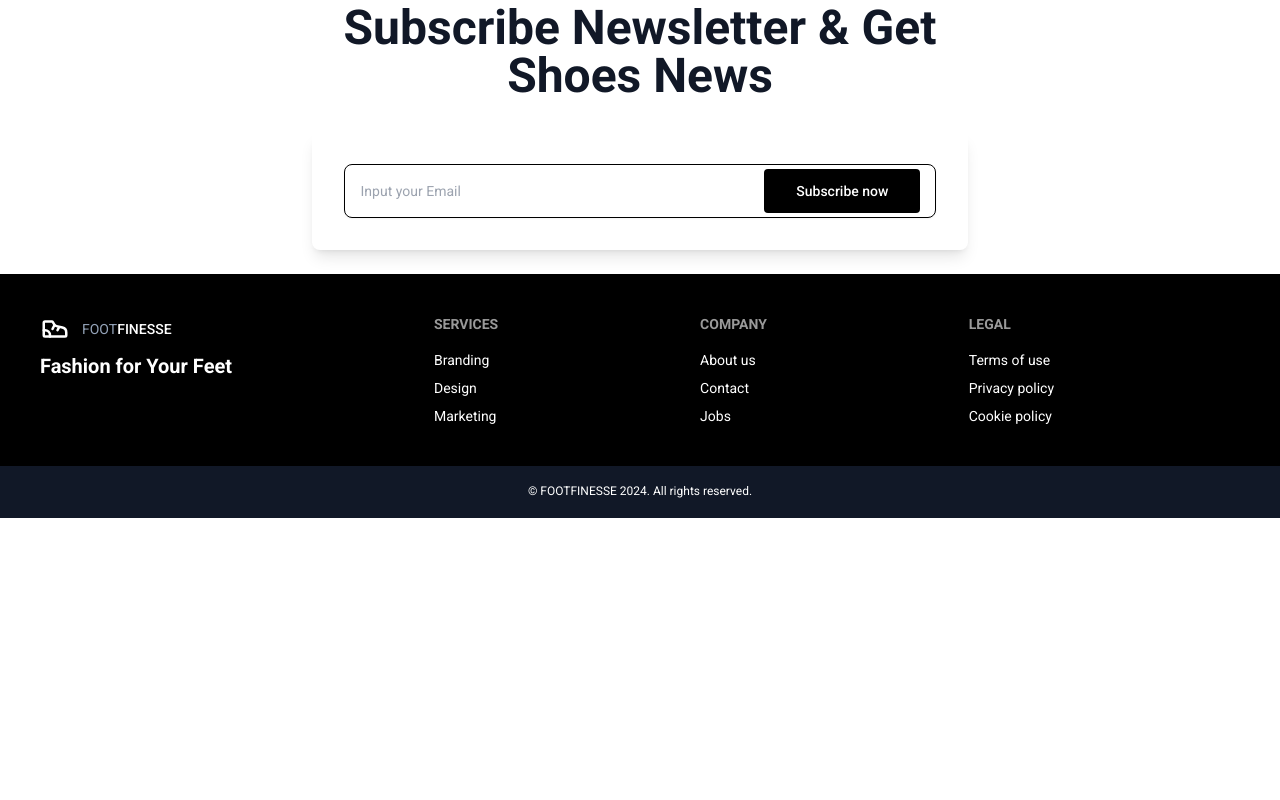
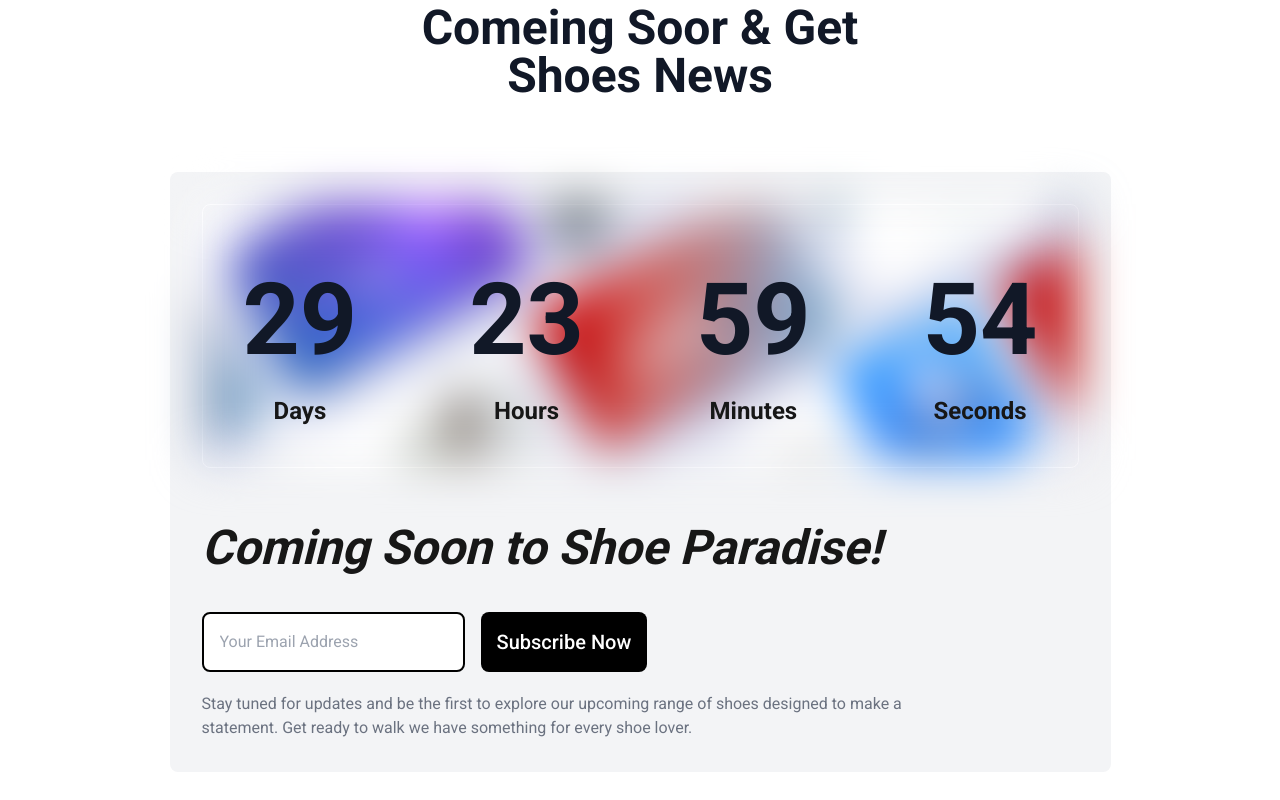
Before and after one commit to EngrMunir/Foot-Finesse, a Next.js app: page / in a window 1280 px wide. Shown: the part 4140-4940 px from the top of the page. Before the commit the page ends 4658 px from the top, so only its background shows below. Built offline with nearby package versions, Linux system fonts and the light colour scheme; no server answers; the database is empty.

Commit message:
add: countdown

```diff
--- a/src/app/coming-soon/page.tsx
+++ b/src/app/coming-soon/page.tsx
@@ -1,105 +1,12 @@
 'use client';
-import React, { useEffect, useState } from 'react';
 
-interface TimeLeft {
-  days: number;
-  hours: number;
-  minutes: number;
-  seconds: number;
-}
 
 function ComingSoon(): JSX.Element {
-  const getInitialTime = (): TimeLeft => {
-    const totalSeconds = 30 * 24 * 60 * 60; // 30 days in seconds
-    const days = Math.floor(totalSeconds / (24 * 60 * 60));
-    const hours = Math.floor((totalSeconds % (24 * 60 * 60)) / (60 * 60));
-    const minutes = Math.floor((totalSeconds % (60 * 60)) / 60);
-    const seconds = totalSeconds % 60;
 
-    return { days, hours, minutes, seconds };
-  };
-
-  const [timeLeft, setTimeLeft] = useState<TimeLeft>(getInitialTime());
-
-  useEffect(() => {
-    const timer = setInterval(() => {
-      setTimeLeft((prevTime) => {
-        const totalSeconds =
-          prevTime.days * 24 * 60 * 60 +
-          prevTime.hours * 60 * 60 +
-          prevTime.minutes * 60 +
-          prevTime.seconds;
-
-        if (totalSeconds <= 0) {
-          clearInterval(timer); // Stop timer when it reaches zero
-          return prevTime;
-        }
-
-        const newTotalSeconds = totalSeconds - 1;
-        const days = Math.floor(newTotalSeconds / (24 * 60 * 60));
-        const hours = Math.floor((newTotalSeconds % (24 * 60 * 60)) / (60 * 60));
-        const minutes = Math.floor((newTotalSeconds % (60 * 60)) / 60);
-        const seconds = newTotalSeconds % 60;
-
-        return { days, hours, minutes, seconds };
-      });
-    }, 1000);
-
-    return () => clearInterval(timer);
-  }, []);
 
   return (
     <>
-      <div className='container mx-auto mt-28'>
-        <p className='mb-14 text-center text-[100px] font-bold italic'>Coming Soon</p>
-        <div className='flex max-w-5xl items-center justify-center space-x-28 rounded-lg bg-gray-100 p-10 text-[100px] font-extrabold'>
-          {/* Days */}
-          <div className='flex flex-col items-center'>
-            <span className='outline-text'>{timeLeft.days}</span>
-            <span className='text-2xl'>Days</span>
-          </div>
 
-          {/* Hours */}
-          <div className='flex flex-col items-center'>
-            <span className='outline-text'>{timeLeft.hours}</span>
-            <span className='text-2xl'>Hours</span>
-          </div>
-
-          {/* Minutes */}
-          <div className='flex flex-col items-center'>
-            <span className='outline-text'>{timeLeft.minutes}</span>
-            <span className='text-2xl'>Minutes</span>
-          </div>
-
-          {/* Seconds */}
-          <div className='flex flex-col items-center'>
-            <span className='outline-text'>{timeLeft.seconds}</span>
-            <span className='text-2xl'>Seconds</span>
-          </div>
-        </div>
-
-        {/* last section */}
-        <div className='mt-14'>
-          <p className='text-5xl font-semibold italic'>Coming Soon to Shoe Paradise!</p>
-          {/* subscribe now */}
-          <div className='mt-10 flex w-full items-center gap-4'>
-            <input
-              className='w-[30%] rounded-lg border-[2px] border-primary px-4 py-4 focus:outline-none'
-              placeholder='Your Email Address'
-              type='email'
-              name=''
-              id=''
-            />
-            <button className='rounded-lg bg-primary px-4 py-4 text-xl font-medium text-white'>
-              Subscribe Now
-            </button>
-          </div>
-          <p className='mt-5 text-gray-500'>
-            Stay tuned for updates and be the first to explore our upcoming range of shoes designed
-            to make a <br /> statement. Get ready to walk we have something for every shoe lover.
-          </p>
-        </div>
-      </div>
     </>
   );
 }
--- a/src/components/CompareSection/Compare.tsx
+++ b/src/components/CompareSection/Compare.tsx
@@ -10,7 +10,7 @@ import { CartContext } from "@/providers/CartProvider";
 
 
 const Compare = () => {
-    const {getComparedShoes, removeShoe}:any=useContext(CartContext)
+    const {getComparedShoes, removeShoe}:any =useContext(CartContext)
     const shoes =getComparedShoes()
     console.log(shoes)
     return (
--- a/src/components/NewsLetter/NewsLetter.tsx
+++ b/src/components/NewsLetter/NewsLetter.tsx
@@ -1,45 +1,135 @@
 'use client';
 import toast from 'react-hot-toast';
+import React, { useEffect, useState } from 'react';
+import Image from 'next/image';
+import bgCover from "../../../public/assets/foot.png"
+
+interface TimeLeft {
+  days: number;
+  hours: number;
+  minutes: number;
+  seconds: number;
+}
 
 const NewsLetter = () => {
+  const getInitialTime = (): TimeLeft => {
+    const totalSeconds = 30 * 24 * 60 * 60; // 30 days in seconds
+    const days = Math.floor(totalSeconds / (24 * 60 * 60));
+    const hours = Math.floor((totalSeconds % (24 * 60 * 60)) / (60 * 60));
+    const minutes = Math.floor((totalSeconds % (60 * 60)) / 60);
+    const seconds = totalSeconds % 60;
+
+    return { days, hours, minutes, seconds };
+  };
+
+  const [timeLeft, setTimeLeft] = useState<TimeLeft>(getInitialTime());
+
+  useEffect(() => {
+    const timer = setInterval(() => {
+      setTimeLeft((prevTime) => {
+        const totalSeconds =
+          prevTime.days * 24 * 60 * 60 +
+          prevTime.hours * 60 * 60 +
+          prevTime.minutes * 60 +
+          prevTime.seconds;
+
+        if (totalSeconds <= 0) {
+          clearInterval(timer); // Stop timer when it reaches zero
+          return prevTime;
+        }
+
+        const newTotalSeconds = totalSeconds - 1;
+        const days = Math.floor(newTotalSeconds / (24 * 60 * 60));
+        const hours = Math.floor((newTotalSeconds % (24 * 60 * 60)) / (60 * 60));
+        const minutes = Math.floor((newTotalSeconds % (60 * 60)) / 60);
+        const seconds = newTotalSeconds % 60;
+
+        return { days, hours, minutes, seconds };
+      });
+    }, 1000);
+
+    return () => clearInterval(timer);
+  }, []);
+
   const handleNews = (e: any) => {
     e.preventDefault();
     toast.success('You have subscribed to News!!');
   };
   return (
     <div>
-      <div className='grid items-center justify-center'>
+      <div className='mb-24 grid items-center justify-center'>
         <div className=' '>
           {/* Inpute section */}
           <div className='bg-white p-6'>
             <div className='mx-auto max-w-screen-xl px-4 pb-8 pt-16 sm:px-6 lg:px-8 lg:pt-24'>
               <div className='text-center'>
                 <h2 className='text-3xl font-extrabold text-gray-900 sm:text-5xl'>
-                  Subscribe Newsletter & Get <br />
+                  Comeing Soor & Get <br />
                   Shoes News{' '}
                 </h2>
               </div>
             </div>
-            <form onSubmit={handleNews} className='space-y-4 rounded-lg shadow-lg sm:p-6 lg:p-8'>
-              <div>
-                <div className='relative'>
+            <div className='container mx-auto mt-10 rounded-lg bg-gray-100 p-8'>
+              <div className='relative'>
+                <div className='absolute blur-xl h-64 w-full bg-cover'>
+                  <Image
+                    src={bgCover}
+                    alt={""}
+                    layout='fill'
+                    objectFit='cover'
+                    className='w-full'
+                  />
+                </div>
+                <div className='flex   max-w-5xl items-center justify-center space-x-28 rounded-lg border border-white p-10 text-[100px] font-extrabold'>
+                  {/* Days */}
+                  <div className='flex flex-col items-center'>
+                    <span className='text-gray-900 z-20'>{timeLeft.days}</span>
+                    <span className='text-2xl blur-0'>Days</span>
+                  </div>
 
-                    <input
-                      type='email'
-                      name='email'
-                      className='w-full rounded-lg border border-black p-4 pe-12 text-sm shadow-sm'
-                      placeholder='Input your Email'
-                    />
-                    <label className='absolute inset-y-0 end-0 grid place-content-center p-2 px-4'>
-                      <input
-                        type='submit'
-                        className='inline-block rounded bg-primary px-8 py-3 text-sm font-medium text-white transition hover:scale-110 hover:shadow-xl focus:outline-none focus:ring active:bg-indigo-500'
-                        value='Subscribe now'
-                      />
-                    </label>
+                  {/* Hours */}
+                  <div className='flex flex-col items-center'>
+                    <span className='text-gray-900 z-20'>{timeLeft.hours}</span>
+                    <span className='text-2xl blur-0'>Hours</span>
+                  </div>
+
+                  {/* Minutes */}
+                  <div className='flex flex-col items-center'>
+                    <span className='text-gray-900 z-20'>{timeLeft.minutes}</span>
+                    <span className='text-2xl blur-0'>Minutes</span>
+                  </div>
+
+                  {/* Seconds */}
+                  <div className='flex flex-col items-center'>
+                    <span className='text-gray-900 z-20'>{timeLeft.seconds}</span>
+                    <span className='text-2xl blur-0'>Seconds</span>
+                  </div>
                 </div>
               </div>
-            </form>
+
+              {/* last section */}
+              <div className='mt-14'>
+                <p className='text-5xl font-semibold italic'>Coming Soon to Shoe Paradise!</p>
+                {/* subscribe now */}
+                <form onSubmit={handleNews} className='mt-10 flex w-full items-center gap-4'>
+                  <input
+                    className='w-[30%] rounded-lg border-[2px] border-primary px-4 py-4 focus:outline-none'
+                    placeholder='Your Email Address'
+                    type='email'
+                    name=''
+                    id=''
+                  />
+                  <button className='rounded-lg bg-primary px-4 py-4 text-xl font-medium text-white'>
+                    Subscribe Now
+                  </button>
+                </form>
+                <p className='mt-5 text-gray-500'>
+                  Stay tuned for updates and be the first to explore our upcoming range of shoes
+                  designed to make a <br /> statement. Get ready to walk we have something for every
+                  shoe lover.
+                </p>
+              </div>
+            </div>
           </div>
         </div>
       </div>
--- a/src/components/TakeSubscriptionModal.tsx
+++ b/src/components/TakeSubscriptionModal.tsx
@@ -36,7 +36,7 @@ const TakeSubscriptionModal = ({ setIsOpen, isOpen }) => {
                 <div>
                   <div>
                     <div className='z-50'>
-                      <div className='grid z-50 grid-cols-2 items-center justify-center p-8 text-center'>
+                      <div className='grid z-50 grid-cols-1 lg:grid-cols-2 items-center justify-center p-8 text-center'>
                         <div className=''>
                           {/* Button */}
                           <button onClick={() => setIsOpen(false)} className='btn btn-circle btn-outline'>
@@ -115,7 +115,7 @@ const TakeSubscriptionModal = ({ setIsOpen, isOpen }) => {
                         </div>
 
                         {/* Image Section */}
-                        <div className='block rounded-lg p-4 shadow-sm shadow-indigo-100 '>
+                        <div className='hidden lg:block  rounded-lg p-4 shadow-sm shadow-indigo-100 '>
                           <div className='w-full h-96 bg-cover relative rounded-lg'>
                             <Image
                               layout="fill"  objectFit="cover" className="w-full rounded-lg"
```
Also changed, not shown: public/assets/foot.png (added).
